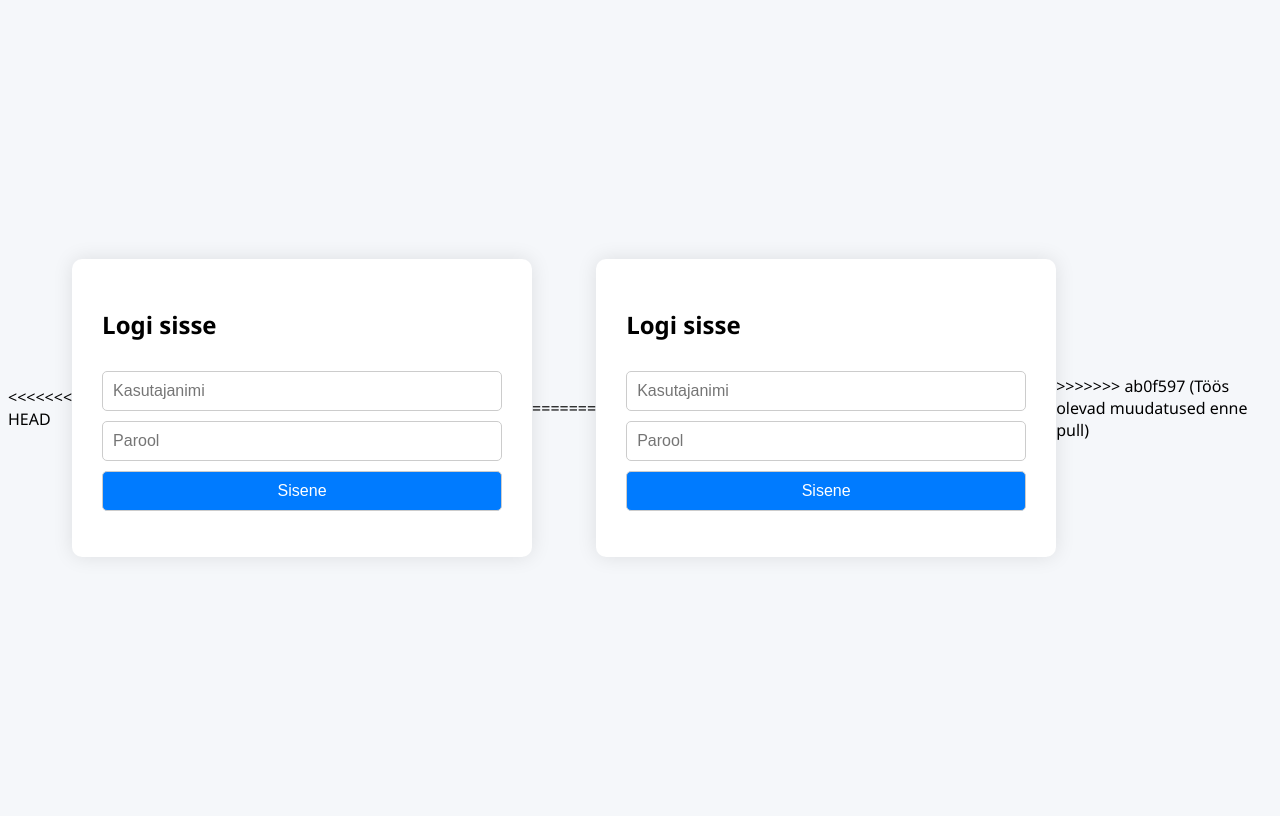
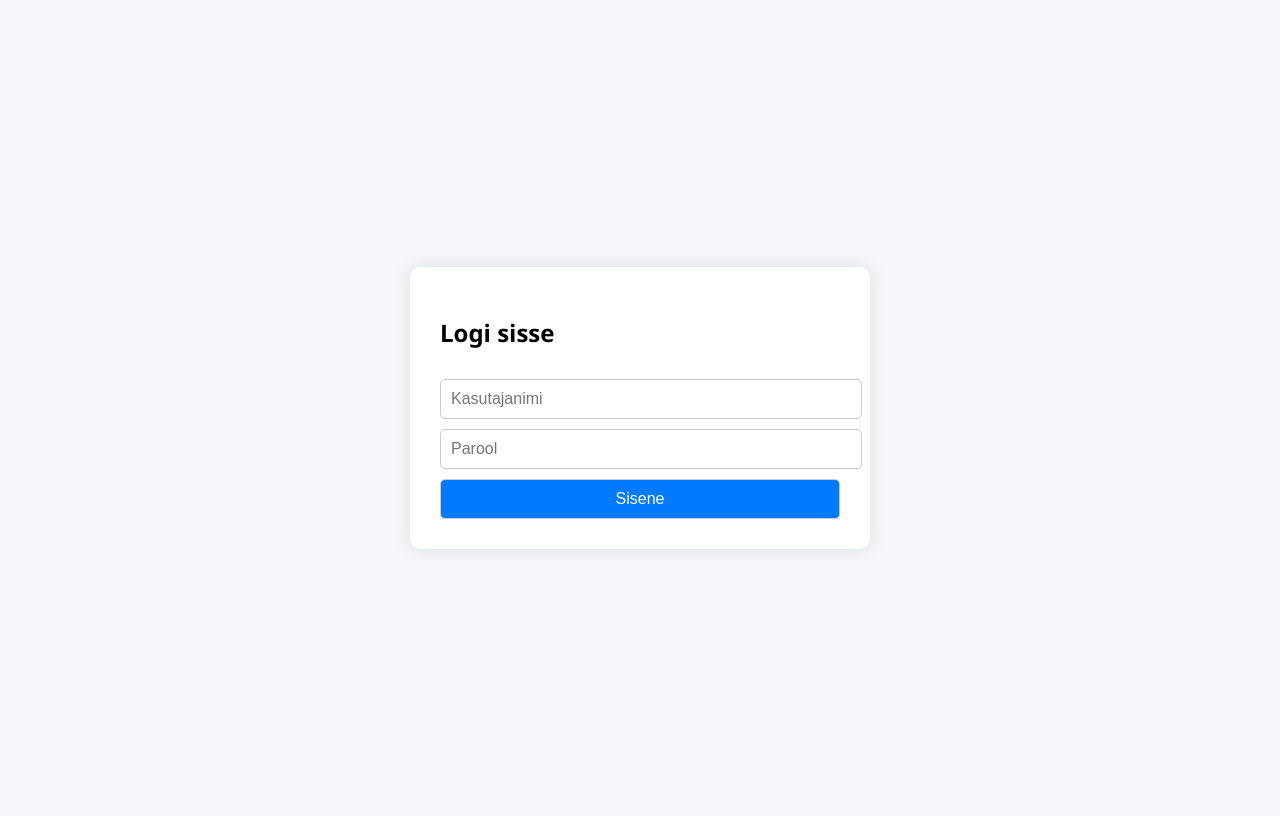
Before and after one commit to MaarjaLT/isikukood_kontroll_web, a Flask app: page /login in a window 1280 px wide. Run offline with Flask 3, Linux system fonts and the light colour scheme.

Commit message:
Puhastatud login.html merge konfliktidest

```diff
--- a/templates/login.html
+++ b/templates/login.html
@@ -1,4 +1,3 @@
-<<<<<<< HEAD
 <!DOCTYPE html>
 <html lang="et">
 <head>
@@ -60,67 +59,4 @@
     </form>
   </div>
 </body>
-=======
-<!DOCTYPE html>
-<html lang="et">
-<head>
-  <meta charset="UTF-8">
-  <meta name="viewport" content="width=device-width, initial-scale=1.0">
-  <title>Logi sisse</title>
-  <style>
-    body {
-      font-family: 'Segoe UI', sans-serif;
-      background: #f5f7fa;
-      display: flex;
-      justify-content: center;
-      align-items: center;
-      height: 100vh;
-    }
-    .login-box {
-      background: white;
-      padding: 30px;
-      border-radius: 10px;
-      box-shadow: 0 0 20px rgba(0,0,0,0.1);
-      max-width: 400px;
-      width: 100%;
-    }
-    h2 {
-      margin-bottom: 20px;
-    }
-    input, button {
-      width: 100%;
-      padding: 10px;
-      margin-top: 10px;
-      font-size: 16px;
-      border: 1px solid #ccc;
-      border-radius: 5px;
-    }
-    button {
-      background-color: #007BFF;
-      color: white;
-      cursor: pointer;
-    }
-    button:hover {
-      background-color: #0056b3;
-    }
-    .error {
-      color: red;
-      margin-top: 10px;
-    }
-  </style>
-</head>
-<body>
-  <div class="login-box">
-    <h2>Logi sisse</h2>
-    <form method="post">
-      <input type="text" name="username" placeholder="Kasutajanimi" required>
-      <input type="password" name="password" placeholder="Parool" required>
-      <button type="submit">Sisene</button>
-      {% if error %}
-        <p class="error">{{ error }}</p>
-      {% endif %}
-    </form>
-  </div>
-</body>
->>>>>>> ab0f597 (Töös olevad muudatused enne pull)
 </html>
```
